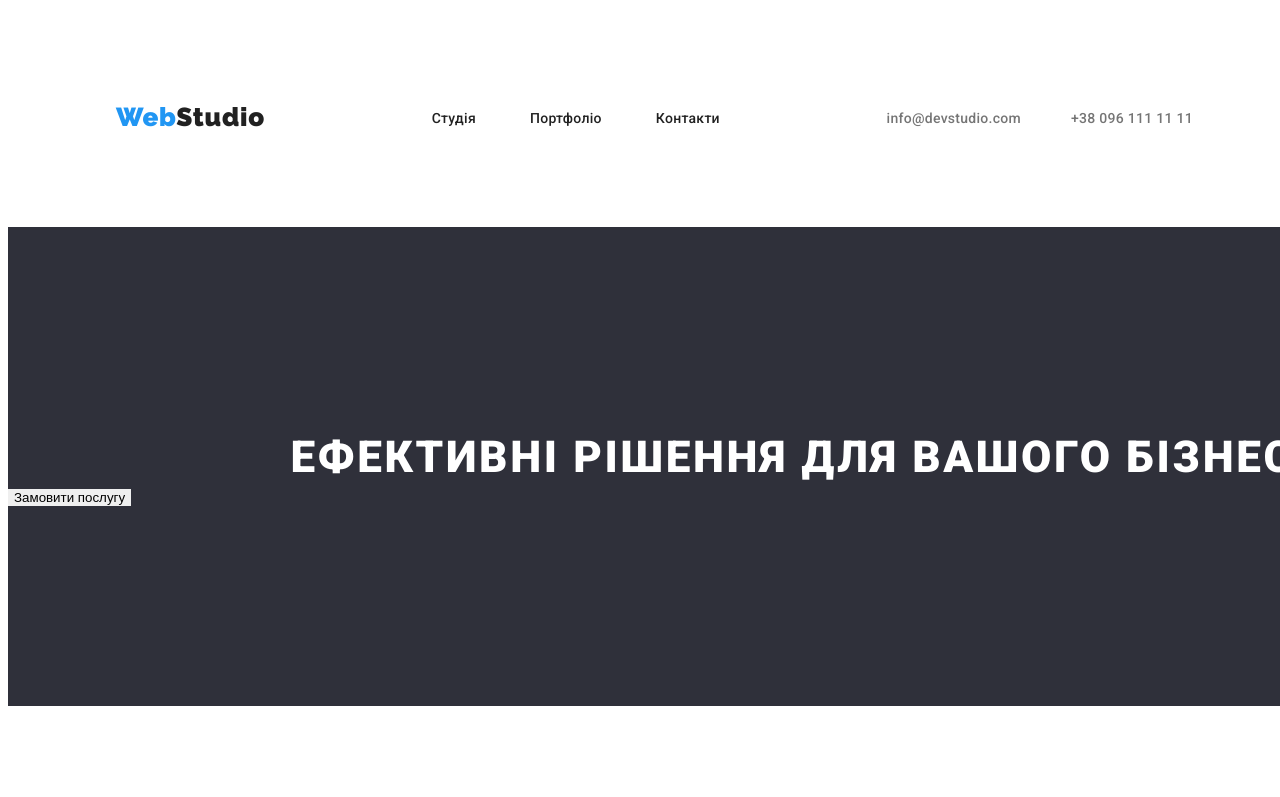
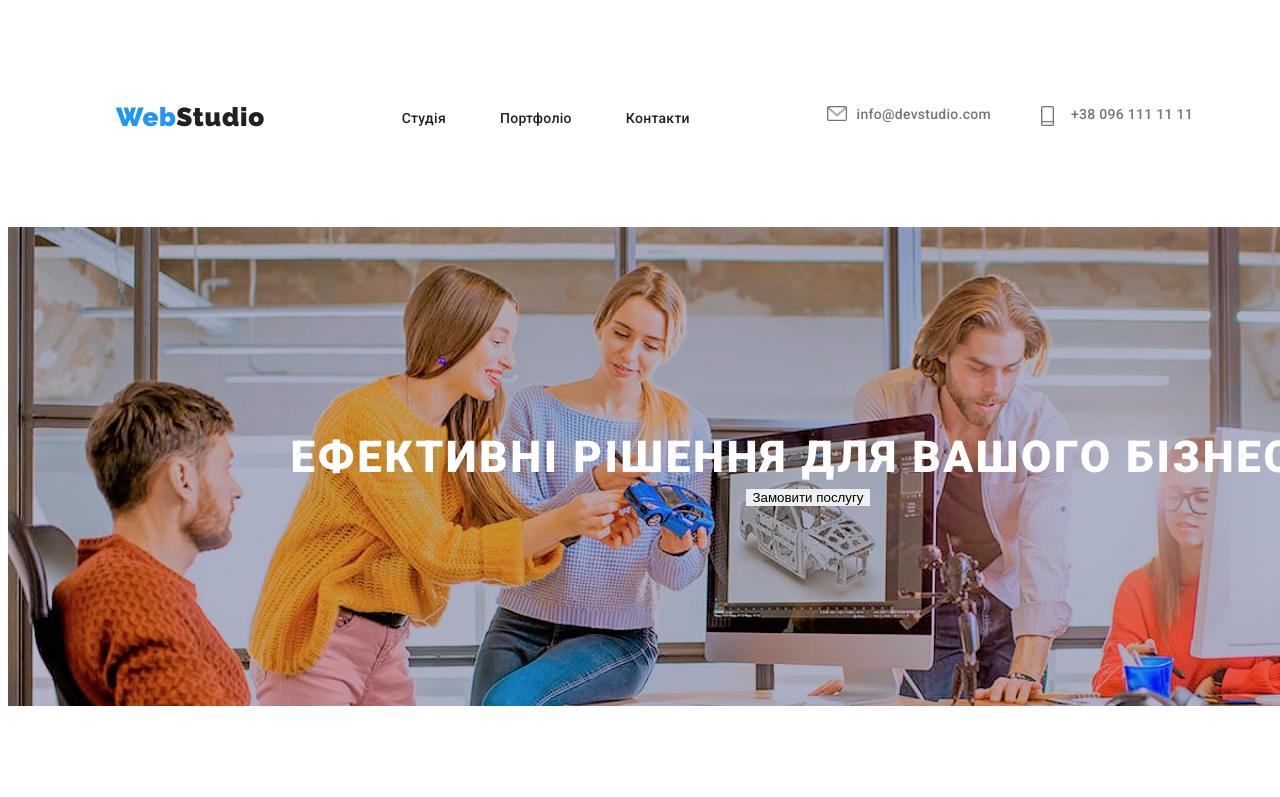
Before and after one commit to Maria89698/goiteens-hw-9, a plain HTML site: page index.html in a window 1280 px wide. Shown: the top 797 px of the page. Drawn offline with Linux system fonts and the light colour scheme; files whose address does not match are found by name.

Commit message:
додає іконки до пошти і телефону

```diff
--- a/index.html
+++ b/index.html
@@ -33,10 +33,10 @@
                 </ul>
                 <ul class="contacts-list">
                     <li class="contact-item">
-                        <a class="contact-link" href="mail:info@devstudio.com">info@devstudio.com</a>
+                        <a class="contact-link mail" href="mail:info@devstudio.com">info@devstudio.com</a>
                     </li>
                     <li class="contact-item">
-                        <a class="contact-link" href="tel:+380961111111">+38 096 111 11 11</a>
+                        <a class="contact-link phone" href="tel:+380961111111">+38 096 111 11 11</a>
                     </li>
                 </ul>
             </nav>
--- a/styles.css
+++ b/styles.css
@@ -120,6 +120,34 @@ nav {
     color: var(--accent-color);
 }
 
+.contact-link {
+    color: var(--secondary-text-color);
+    display: inline-flex;
+}
+
+/* Іконки до пошти і телефону */
+.mail::before{
+    content: "";
+    width: 20px;
+    height: 20px;
+    margin-right: 10px;
+    background-image: url("/images/main/envelope.png");
+    background-size: contain;
+    background-repeat: no-repeat;
+}
+
+.phone::before{
+    content: "";
+    width: 20px;
+    height: 20px;
+    margin-right: 10px;
+    background-image: url("./images/main/Vector.png");
+    background-size: contain;
+    background-repeat: no-repeat;
+}
+
+
+
 .contacts-list {
     display: flex;
     margin-left: auto;
@@ -129,15 +157,13 @@ nav {
     margin-left: 50px;
 }
 
-.contact-link {
-    color: var(--secondary-text-color);
-}
-
 
 /* Сeкція герой */
 .section.hero {
     padding-top: 200px;
     padding-bottom: 200px;
+    text-align: center;
+    background-image: url(./images/main/bgci.jpg);
 }
 
 .section.hero,
```
